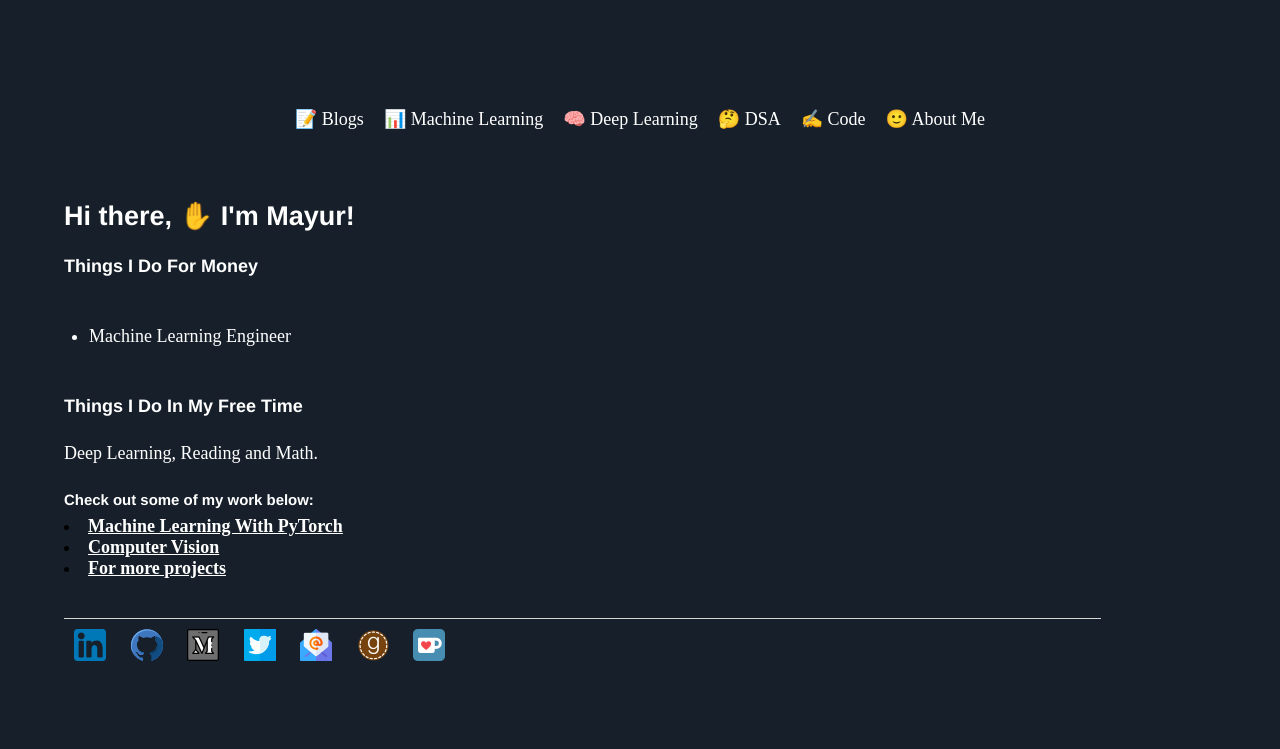
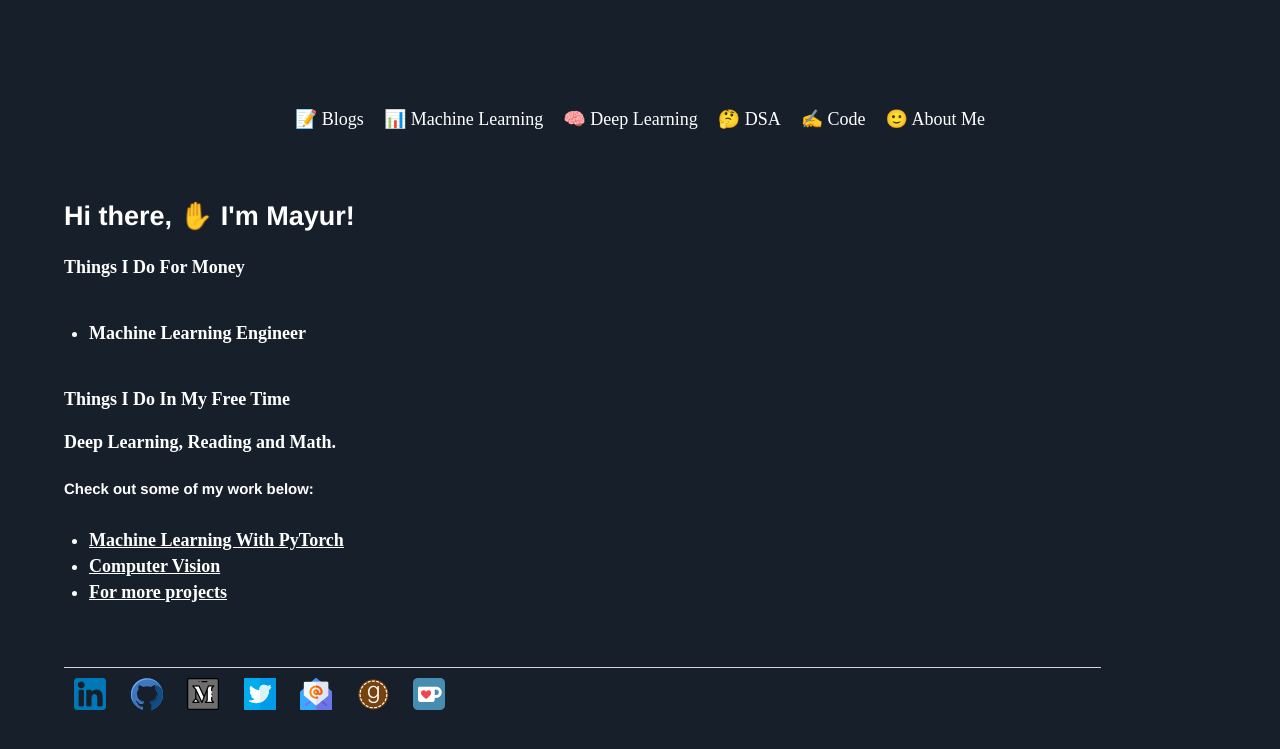
Before and after one commit to Mayurji/mayurji.github.io, a Jekyll site: the page built from about/index.html, in a window 1280 px wide. Shown: the top 749 px of the page. Built offline with Jekyll 4.4.1, drawn with Linux system fonts in a browser that asks for light colours; nearby versions of some CDN libraries.

Commit message:
Update index.html

```diff
--- a/about/index.html
+++ b/about/index.html
@@ -13,18 +13,18 @@ title: Math + Computing = AI
 <p>
 	<h2>Hi there, ✋ I'm Mayur!</h2>
 
-	<h4>Things I Do For Money</h4>
+	<p><strong>Things I Do For Money<strong></p>
 	<ul><li>Machine Learning Engineer</li></ul>
 
-	<h4>Things I Do In My Free Time</h4>
+	<p><strong>Things I Do In My Free Time<strong></p>
 	<p>Deep Learning, Reading and Math.</p>
 
 	<h5>Check out some of my work below:</h5>
-
-			<li><a href="https://github.com/Mayurji/MLWithPytorch"><u><strong>Machine Learning With PyTorch</strong></u></a></li>
-			<li><a href="https://github.com/Mayurji/Computer-Vision"><u><strong>Computer Vision</strong></u></a></li>
-			<li><a href="https://github.com/Mayurji/"><u><strong>For more projects</strong></u></a></li>
-
+	<ul>
+		<li><a href="https://github.com/Mayurji/MLWithPytorch"><u><strong>Machine Learning With PyTorch</strong></u></a></li>
+		<li><a href="https://github.com/Mayurji/Computer-Vision"><u><strong>Computer Vision</strong></u></a></li>
+		<li><a href="https://github.com/Mayurji/"><u><strong>For more projects</strong></u></a></li>
+	</ul>
 
 </p>
 <br>
```
